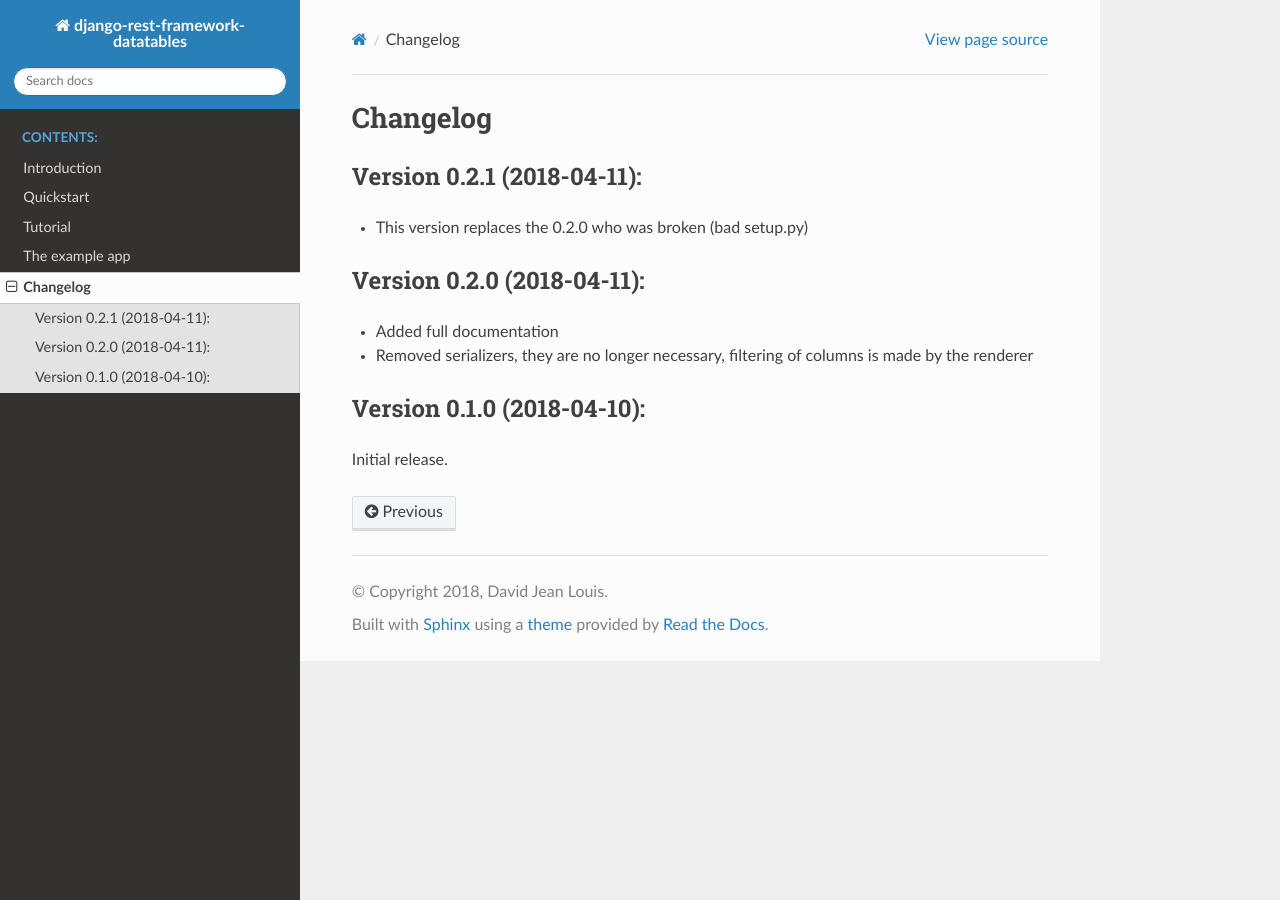
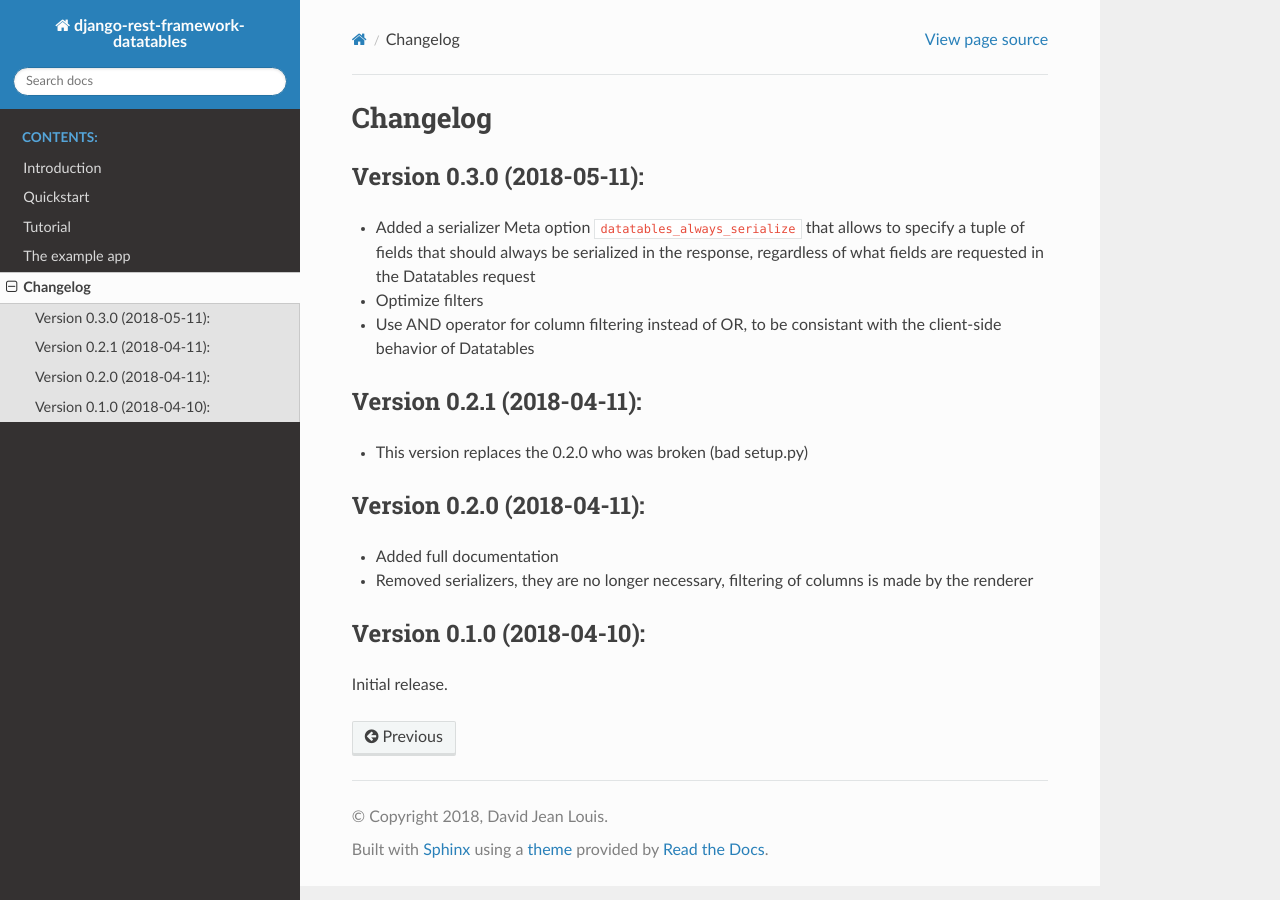
Before and after one commit to izimobil/django-rest-framework-datatables, a Sphinx documentation site: the page built from docs/changelog.rst, in a window 1280 px wide. Built offline with Sphinx 7.4.7 and the Read the Docs theme 2.0.0, drawn with Linux system fonts in a browser that asks for light colours.

Commit message:
Version 0.3.0

```diff
--- a/README.rst
+++ b/README.rst
@@ -6,7 +6,7 @@ django-rest-framework-datatables
 Overview
 --------
 
-Seamless integration between Django REST framework and Datatables (https://datatables.net).
+This package provides seamless integration between `Django REST framework <https://www.django-rest-framework.org>`_ and `Datatables <https://datatables.net>`_.
 
 Install django-rest-framework-datatables, call your API with ``?format=datatables`` and it will return a JSON structure that is fully compatible with what Datatables expects.
 It handles searching, filtering, ordering and most usecases you can imagine with Datatables.
--- a/docs/changelog.rst
+++ b/docs/changelog.rst
@@ -1,5 +1,12 @@
 Changelog
 =========
+
+Version 0.3.0 (2018-05-11):
+---------------------------
+
+- Added a serializer Meta option ``datatables_always_serialize`` that allows to specify a tuple of fields that should always be serialized in the response, regardless of what fields are requested in the Datatables request
+- Optimize filters
+- Use AND operator for column filtering instead of OR, to be consistant with the client-side behavior of Datatables
 
 Version 0.2.1 (2018-04-11):
 ---------------------------
--- a/rest_framework_datatables/__init__.py
+++ b/rest_framework_datatables/__init__.py
@@ -1 +1 @@
-__version__ = '0.2.1'
+__version__ = '0.3.0'
```
